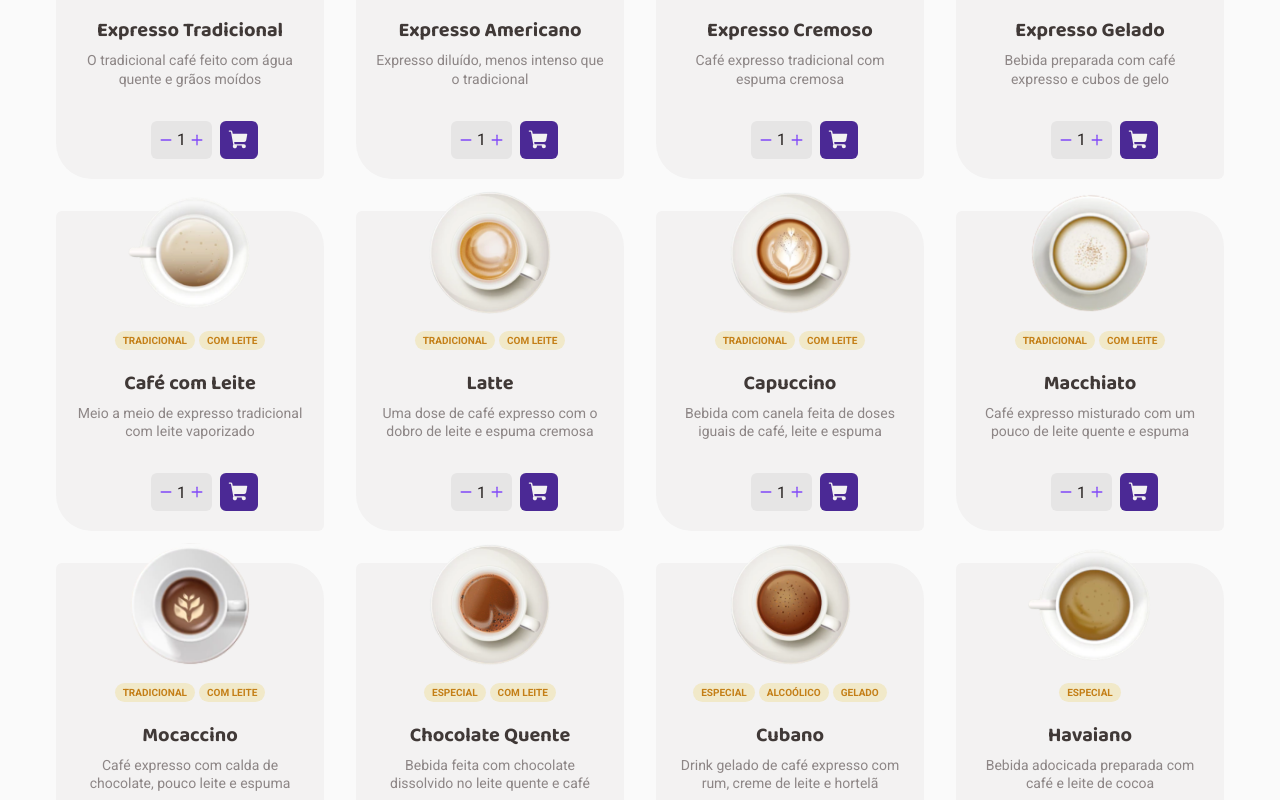
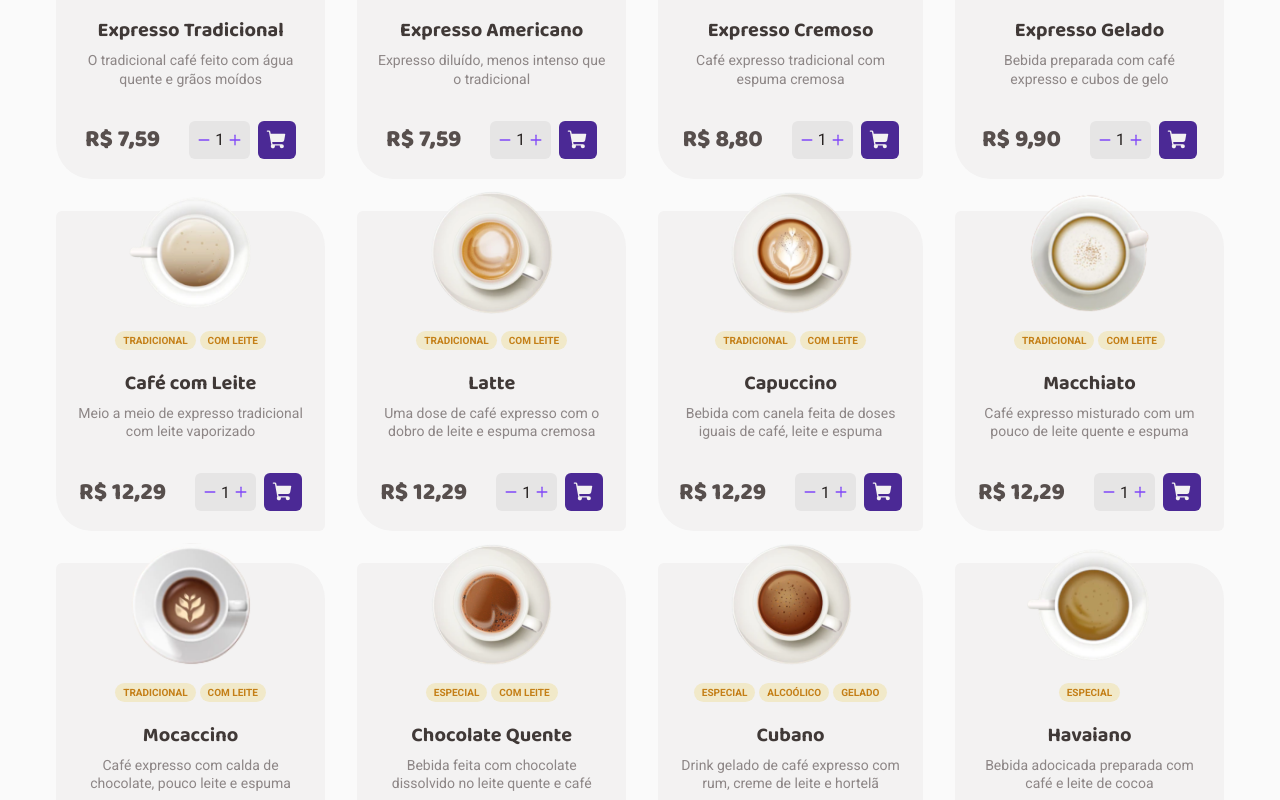
Before and after one commit to ElisioWander/coffee-delivery, a React (Vite) app: page / in a window 1280 px wide. Shown: the part 920-1720 px from the top of the page. Built offline with nearby package versions, Linux system fonts and the light colour scheme.

Commit message:
return of useFormatter was wrote wrong in home component - problem solved

```diff
--- a/src/pages/Home/Components/CoffeeCard.tsx
+++ b/src/pages/Home/Components/CoffeeCard.tsx
@@ -41,7 +41,7 @@ export function CoffeeCard({ coffee }: CoffeeCardProps) {
   const coffeeTotalPrice = coffeePrice * amount
 
   // formatando o preço de unidade para reais R$
-  const { currencyFormatted: priceFormatted } = useFormatter(coffeePrice)
+  const { currency: priceFormatted } = useFormatter(coffeePrice)
 
   function handleAddCoffeeToCart() {
     if (coffeeAlreadyExists) {
```
